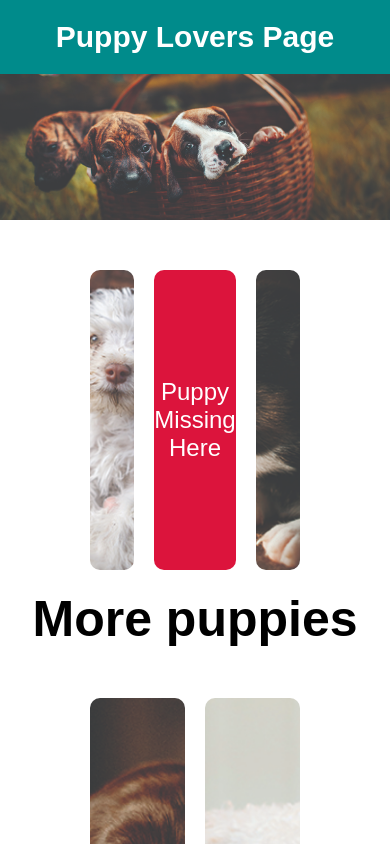
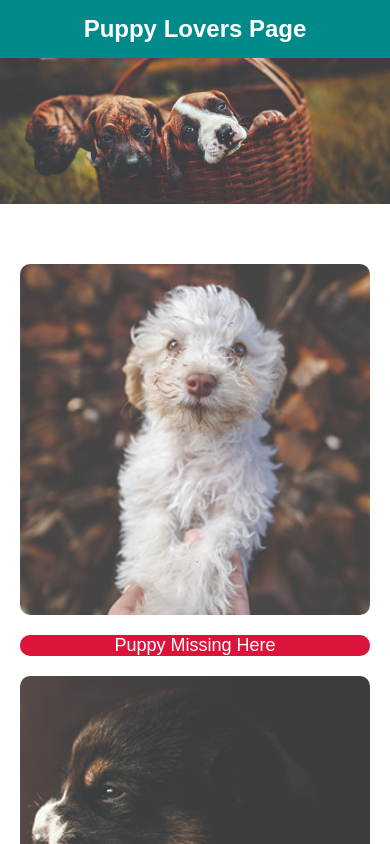
Before and after one commit to SamuelT1995/GDSC-frontendClass, a plain HTML site: page first individual assignment/index.html in a window 390 px wide. Shown: the top 844 px of the page. Drawn offline with Linux system fonts and the light colour scheme.

Commit message:
responsiveness added

```diff
--- a/first individual assignment/styles.css
+++ b/first individual assignment/styles.css
@@ -94,3 +94,37 @@ p {
     color: white;
     padding: 70px;
 }
+@media (max-width: 768px) {
+    .puppy-images, .more-puppies {
+        flex-direction: column;
+        margin: 0 20px 20px 20px;
+    }
+
+    .puppy-image, .more-puppies .puppy-image {
+        margin: 10px 0;
+        height: auto;
+    }
+
+    .more {
+        font-size: 30px;
+    }
+}
+
+@media (max-width: 480px) {
+    .header, .footer {
+        font-size: 24px;
+        padding: 15px;
+    }
+
+    .more {
+        font-size: 24px;
+    }
+
+    #img2 {
+        font-size: 16px;
+    }
+
+    #img2 p {
+        font-size: 18px;
+    }
+}
```
Also changed, not shown: styles.css (+0 -32 lines).
